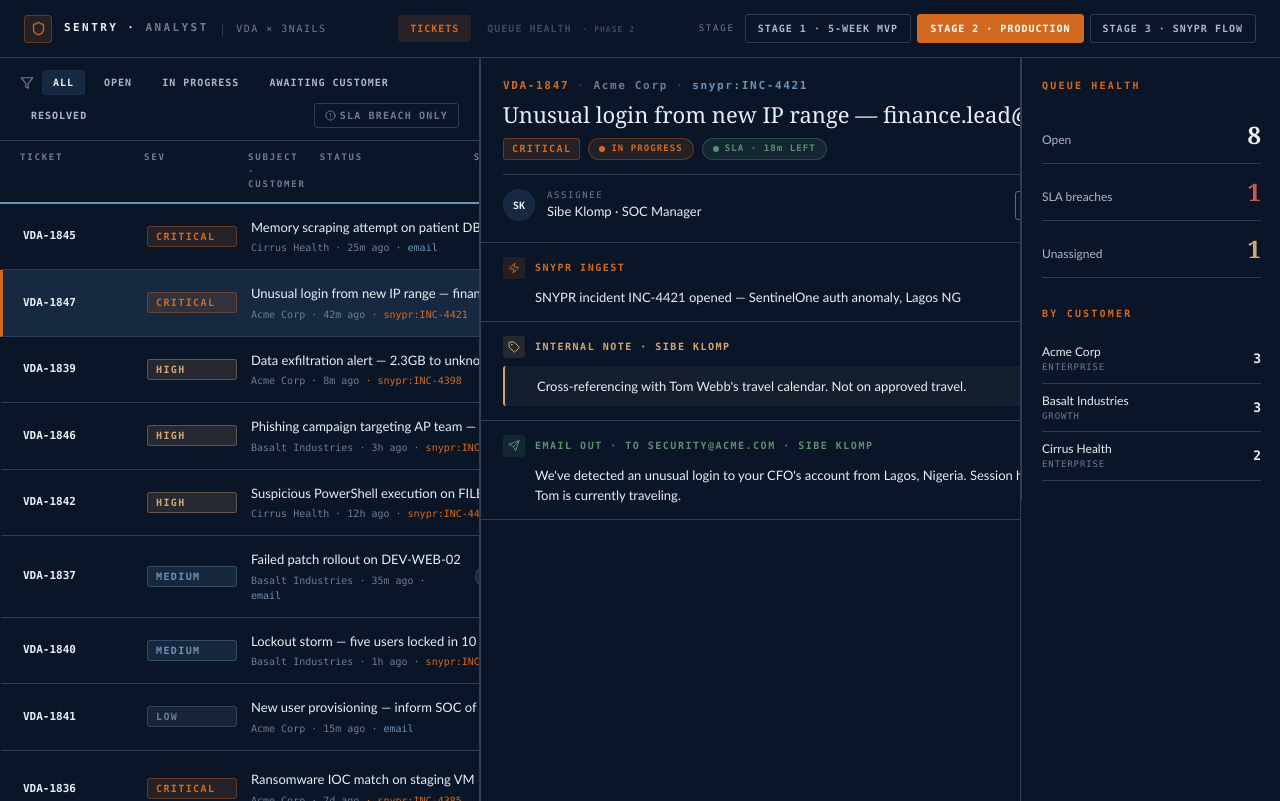
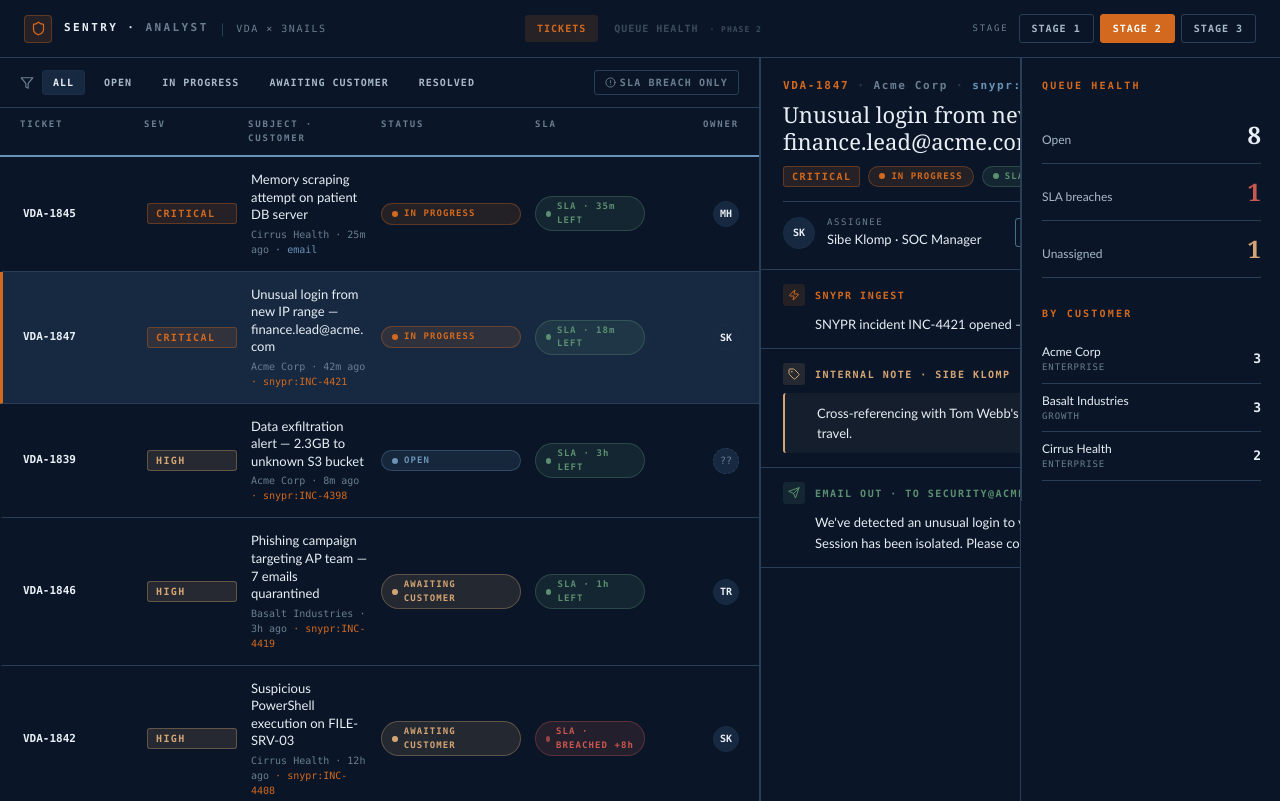
Before and after one commit to joeyough/sentry, a React (Vite) app: page / in a window 1280 px wide. Built offline with nearby package versions, Linux system fonts and the light colour scheme.

Commit message:
Update sentry-v2.jsx

```diff
--- a/src/sentry-v2.jsx
+++ b/src/sentry-v2.jsx
@@ -465,8 +465,8 @@
       display: "flex",
       flexDirection: isMobile ? "column" : "row",
       alignItems: isMobile ? "stretch" : "center",
-      justifyContent: "space-between",
-      gap: isMobile ? 10 : 0,
+      justifyContent: "flex-start",
+      gap: isMobile ? 10 : 16,
       padding: isMobile ? "12px 14px" : "14px 24px",
       background: T.bg,
       borderBottom: `1px solid ${T.divider}`, position: "sticky", top: 0, zIndex: 10,
@@ -505,7 +505,7 @@
       {/* View nav — Tickets (default) / SNYPR Ingest (stage 3 only) / Queue Health (Phase 2 placeholder) */}
       {!isMobile && (
         <div style={{
-          display: "flex", alignItems: "center", gap: 4, marginLeft: 20,
+          display: "flex", alignItems: "center", gap: 4, marginLeft: 0, flex: 1, minWidth: 0, justifyContent: "center",
         }}>
           <button
             onClick={() => setActiveView("tickets")}
@@ -548,7 +548,7 @@
 
       <div style={{
         display: "flex", alignItems: "center", gap: 6, flexWrap: "wrap",
-        justifyContent: isMobile ? "flex-start" : "flex-end",
+        justifyContent: isMobile ? "flex-start" : "flex-end", flexShrink: 0,
       }}>
         <span style={{
           fontFamily: T.fontMono, fontSize: 9, letterSpacing: "0.2em",
@@ -572,7 +572,7 @@
                 transition: "all 120ms ease",
               }}
             >
-              {isMobile ? s.short : s.label}
+              {s.short}
             </button>
           );
         })}
@@ -826,10 +826,10 @@
         {ticket.id}
       </div>
       <SevBadge sev={ticket.severity} />
-      <div>
+      <div style={{ minWidth: 0 }}>
         <div style={{
           fontFamily: T.fontBody, fontSize: 13, color: T.ink, fontWeight: 500,
-          overflow: "hidden", textOverflow: "ellipsis", whiteSpace: "nowrap",
+          whiteSpace: "normal", overflowWrap: "anywhere", lineHeight: 1.35,
         }}>{ticket.subject}</div>
         <div style={{
           fontFamily: T.fontMono, fontSize: 10, color: T.inkMuted, marginTop: 3,
@@ -1530,6 +1530,7 @@
   const [toast, setToast] = useState({ visible: false, message: "" });
 
   const isMobile = useIsMobile();
+  const isNarrowSidebar = useIsMobile(1200);
   // On mobile, user navigates between panes. Desktop shows everything at once.
   const [mobilePane, setMobilePane] = useState("queue"); // "snypr" | "queue" | "detail"
 
@@ -1604,6 +1605,12 @@
   useEffect(() => {
     if (stage !== "stage3" && mobilePane === "snypr") setMobilePane("queue");
   }, [stage, mobilePane]);
+
+  // Desktop hardening: if user leaves stage3 while on the SNYPR view, fall back to Tickets
+  // so the main pane never goes blank.
+  useEffect(() => {
+    if (stage !== "stage3" && activeView === "snypr") setActiveView("tickets");
+  }, [stage, activeView]);
 
   const onOpenTicket = (t) => {
     setSelectedId(t.id);
@@ -1752,7 +1759,7 @@
       {activeView === "tickets" && (
         <div style={{
           display: "grid",
-          gridTemplateColumns: "minmax(380px, 480px) 1fr",
+          gridTemplateColumns: "minmax(640px, 760px) 1fr",
           height: "calc(100vh - 57px)",
         }}>
           <div style={{ overflowY: "auto", borderRight: `1px solid ${T.divider}` }}>
@@ -1780,7 +1787,7 @@
                 width: 260, background: T.bg,
                 borderLeft: `1px solid ${T.divider}`,
                 overflowY: "auto",
-                display: window.innerWidth > 1200 ? "block" : "none",
+                display: isNarrowSidebar ? "none" : "block",
               }}>
                 <Sidebar tickets={tickets} level={stage} />
               </div>
```
